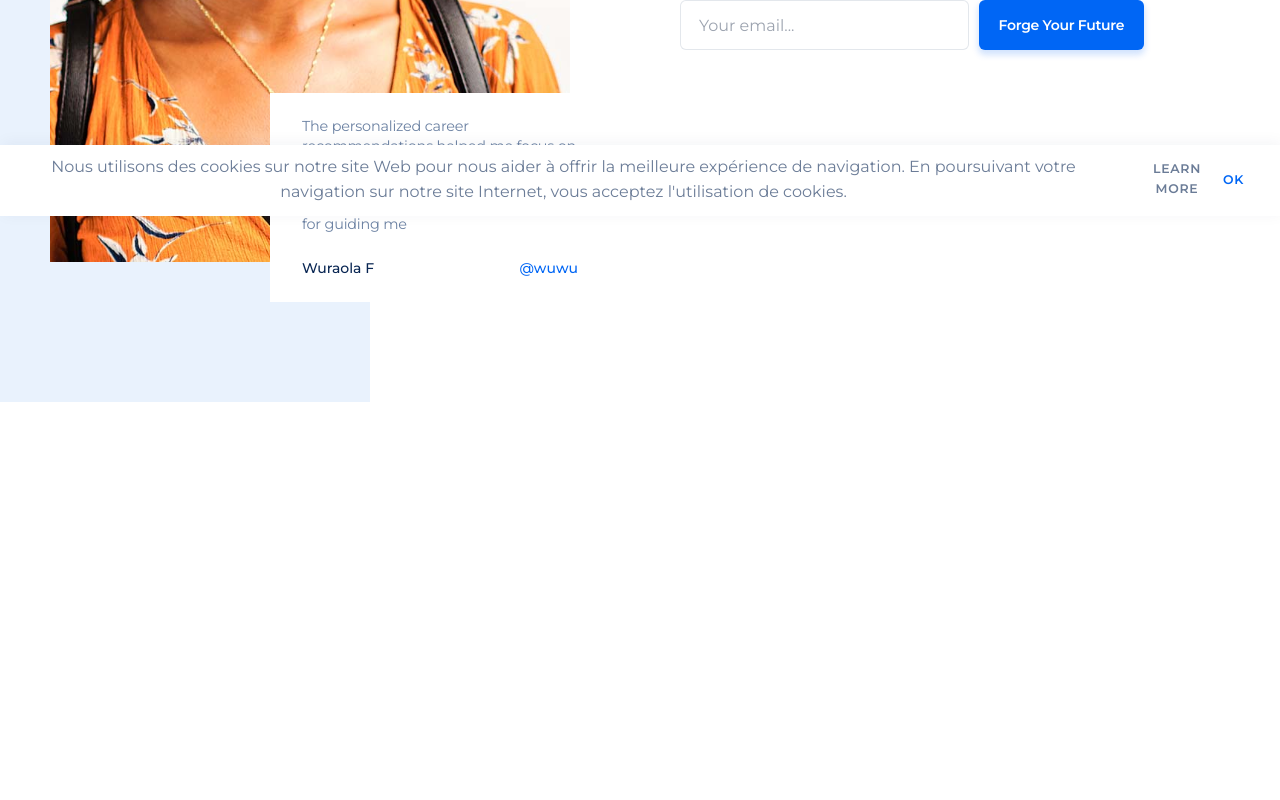
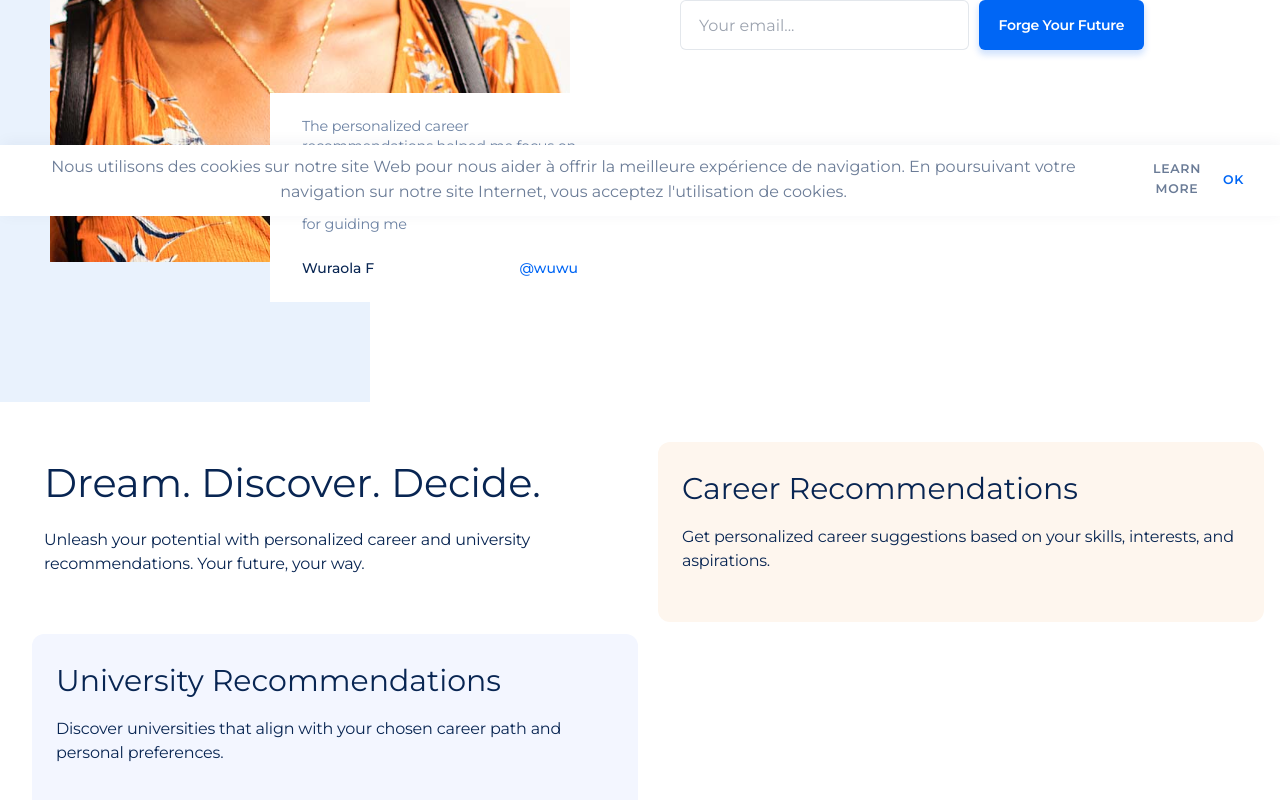
Before and after one commit to ValentinDola/Edu-all, a Next.js app: page / in a window 1280 px wide. Shown: the part 584-1384 px from the top of the page. Before the commit the page ends 986 px from the top, so only its background shows below. Built offline with nearby package versions, Linux system fonts and the light colour scheme.

Commit message:
Features section created & initiate newsletter, footer.

```diff
--- a/src/app/homepage.tsx
+++ b/src/app/homepage.tsx
@@ -1,10 +1,12 @@
 import React from "react";
 import Hero from "./homesections/hero";
+import Features from "./homesections/features";
 
 export default function Homepage() {
   return (
     <div className="bg-white">
       <Hero />
+      <Features />
     </div>
   );
 }
--- a/src/app/homesections/features.tsx
+++ b/src/app/homesections/features.tsx
@@ -0,0 +1,35 @@
+import React from "react";
+
+export default function Features() {
+  return (
+    <section className="overflow-hidden pb-0">
+      <div className="grid grid-cols-2 gap-3 max-w-[1380px] w-full mx-3 my-0 px-5 py-0">
+        <div className="w-[606px] h-[158px] p-3">
+          <h1 className="text-[40px]">Dream. Discover. Decide.</h1>
+          <p className="text-base">
+            Unleash your potential with personalized career and university
+            recommendations. Your future, your way.
+          </p>
+        </div>
+        <div className="w-[606px] h-[180px] bg-[#FEF6EE] rounded-xl">
+          <div className="p-6">
+            <h1 className="text-[30px]">Career Recommendations</h1>
+            <p className="text-base">
+              Get personalized career suggestions based on your skills,
+              interests, and aspirations.
+            </p>
+          </div>
+        </div>
+        <div className="w-[606px] h-[180px] bg-[#F3F6FF] rounded-xl">
+          <div className="p-6">
+            <h1 className="text-[30px]">University Recommendations</h1>
+            <p className="text-base">
+              Discover universities that align with your chosen career path and
+              personal preferences.
+            </p>
+          </div>
+        </div>
+      </div>
+    </section>
+  );
+}
--- /dev/null
+++ b/src/app/homesections/footer.tsx
@@ -0,0 +1,5 @@
+import React from "react";
+
+export default function ooter() {
+  return <section></section>;
+}
--- a/src/app/homesections/hero.tsx
+++ b/src/app/homesections/hero.tsx
@@ -1,51 +1,6 @@
 import React, { useState } from "react";
 
 export default function Hero() {
-  const testimonials = [
-    {
-      source: "/wura.jpg",
-      quote:
-        "Je suis devenu plus conscient de la façon dont je dépense mon argent et aussi de mes investissements. Désormais, je me sens à l’aise de dépenser en sachant que mon compte Epargne est là.",
-      name: "wuwu",
-      href: "/",
-      username: "@wuwu",
-      background: "rgb(255,236,219)",
-    },
-    {
-      source: "/wande.jpg",
-      quote:
-        "Je suis devenu plus conscient de la façon dont je dépense mon argent et aussi de mes investissements. Désormais, je me sens à l’aise de dépenser en sachant que mon compte Epargne est là.",
-      name: "Donne D",
-      href: "/",
-      username: "@donnevi",
-      background: "rgb(255,236,219)",
-    },
-    {
-      source: "/mayokun.jpg",
-      quote:
-        "Je suis devenu plus conscient de la façon dont je dépense mon argent et aussi de mes investissements. Désormais, je me sens à l’aise de dépenser en sachant que mon compte Epargne est là.",
-      name: "Adjovi L",
-      href: "/",
-      username: "@adjoa",
-      background: "rgb(255,236,219)",
-    },
-  ];
-
-  const handleTestimonailActivity = (i: React.SetStateAction<number>) =>
-    setActiveThumbnailImage(i);
-
-  const getImage = (i: number) => {
-    return testimonials[i].source;
-  };
-
-  const getQuote = (i: number) => testimonials[i].quote;
-
-  const getName = (i: number) => testimonials[i].name;
-
-  const getUsername = (i: number) => testimonials[i].username;
-
-  const getHref = (i: number) => testimonials[i].href;
-
   return (
     <section>
       <div className="max-w-[1380px] w-full mx-auto mt-9 mb-0 px-5 py-0">
--- /dev/null
+++ b/src/app/homesections/newsletter.tsx
@@ -0,0 +1,5 @@
+import React from "react";
+
+export default function Newsletter() {
+  return <section></section>;
+}
```
